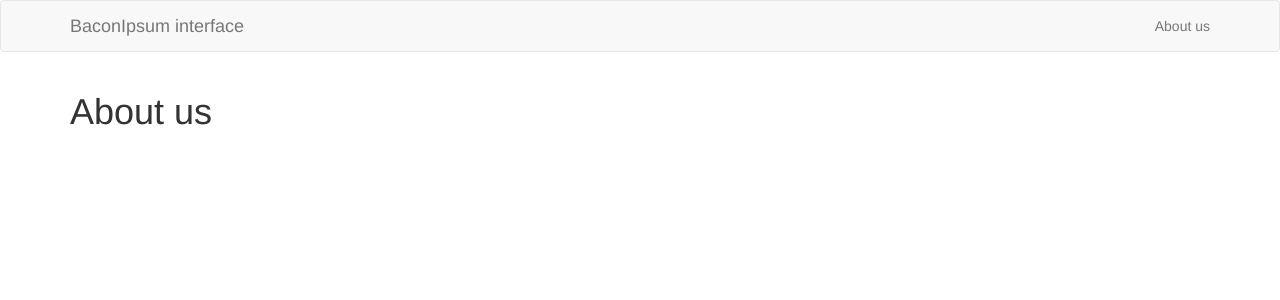
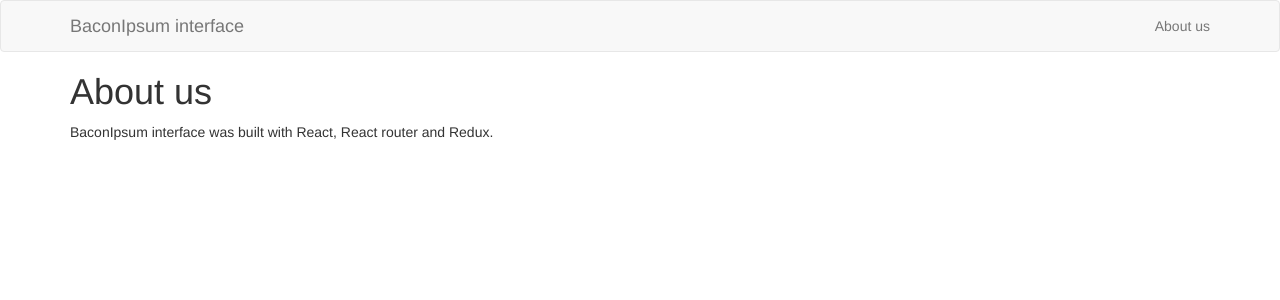
Before and after one commit to plyschik/react-redux-baconipsum-interface, a React (Create React App) app: page /about in a window 1280 px wide. Shown: the top 300 px of the page. Built offline with nearby package versions, Linux system fonts and the light colour scheme.

Commit message:
About us page update & misc fixes.

```diff
--- a/src/components/About.js
+++ b/src/components/About.js
@@ -2,7 +2,12 @@ import React from 'react';
 
 const About = () => {
     return (
-        <h1>About us</h1>
+        <div>
+            <h1>About us</h1>
+            <p>
+                BaconIpsum interface was built with React, React router and Redux.
+            </p>
+        </div>
     );
 };
 
--- a/src/components/Text.js
+++ b/src/components/Text.js
@@ -3,7 +3,7 @@ import React from 'react';
 const Text = (props) => {
     if (props.text.length == 0) {
         return (
-            <div className="alert alert-info">Set filters and load text.</div>
+            <div className="alert alert-success">Set filters and load text.</div>
         );
     } else {
         const text = props.text.map((text) => <div className="well text-justify">{ text }</div>);
--- a/src/main.css
+++ b/src/main.css
@@ -0,0 +1,3 @@
+h1 {
+    margin-top: 0 !important;
+}
```
